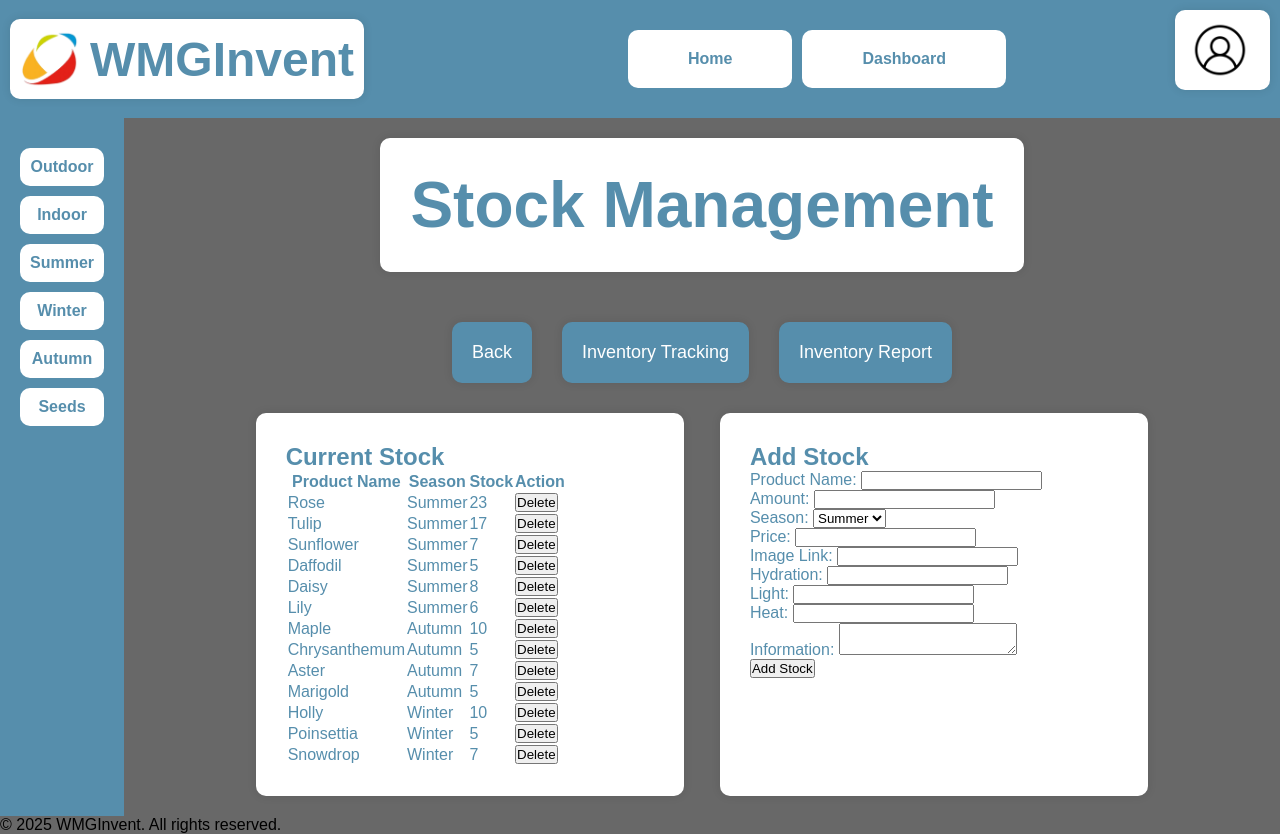
After one commit to CoverlessDev/WM278, a Flask app: page /stock_management in a window 1280 px wide. The commit adds this page. Run offline with Flask 3, Linux system fonts and the light colour scheme.

Commit message:
#23 The ability to add and remove stock through the UI and not manually

```diff
--- a/app.py
+++ b/app.py
@@ -8,15 +8,18 @@ import io
 app = Flask(__name__)
 app.secret_key = '123456'
 
+
 # Before each request, reset the session
 @app.before_request
 def reset_session():
     app.before_request_funcs[None].remove(reset_session)
     clear_session()
 
+
 # Clear the session
 def clear_session():
     session.clear()
+
 
 # Check if the user is logged in
 def is_logged_in():
@@ -30,11 +33,13 @@ def is_logged_in():
                 return True
     return False
 
+
 # Load inventory for a specific season
 def load_inventory(season):
     file_path = f'static/jsons/{season}flowers.JSON'
     with open(file_path) as f:
         return json.load(f)
+
 
 # Load a specific product from the inventory
 def load_product(season, product_name):
@@ -43,6 +48,7 @@ def load_product(season, product_name):
         if product['type_of_plant'] == product_name:
             return product
     return None
+
 
 # Calculate metrics for the inventory
 def calculate_metrics():
@@ -54,10 +60,12 @@ def calculate_metrics():
         "amount_of_stock": amount_of_stock
     }
 
+
 # Calculate the total stock
 def calculate_total_stock():
     inventory = load_all_inventory()
     return sum(item['stock'] for item in inventory)
+
 
 # Calculate the stock change
 def calculate_stock_change():
@@ -68,22 +76,26 @@ def calculate_stock_change():
     stock_change = sum(entry['new_stock'] - entry['old_stock'] for entry in log_data)
     return stock_change
 
+
 # Calculate total sales
 def calculate_sales():
     sales_data = load_sales_data()
     total_sales = sum(sale.get('quantity_sold', 0) for sale in sales_data)
     return total_sales
 
+
 # Get items with low stock
 def get_low_stock_items():
     inventory = load_all_inventory()
     return [item['type_of_plant'] for item in inventory if item['stock'] < 10]
+
 
 # Load sales data
 def load_sales_data():
     file_path = 'static/jsons/sales.JSON'
     with open(file_path) as f:
         return json.load(f)
+
 
 # Load all inventory data
 def load_all_inventory():
@@ -94,6 +106,7 @@ def load_all_inventory():
         with open(file_path) as f:
             all_inventory.extend(json.load(f))
     return all_inventory
+
 
 # Log stock changes
 def log_stock_change(product_name, season, old_stock, new_stock):
@@ -116,10 +129,12 @@ def log_stock_change(product_name, season, old_stock, new_stock):
     with open(log_file_path, 'w') as log_file:
         json.dump(log_data, log_file, indent=4)
 
+
 # Load user credentials
 def load_credentials():
     with open('static/jsons/credentials.JSON', 'r') as file:
         return json.load(file)
+
 
 # Home page view
 class HomePage(MethodView):
@@ -131,6 +146,7 @@ class HomePage(MethodView):
         inventory = load_inventory(season)
         return render_template('pages/index.html', inventory=inventory, season=season)
 
+
 # Product page view
 class ProductPage(MethodView):
     def get(self, season, product_name):
@@ -140,26 +156,31 @@ class ProductPage(MethodView):
         else:
             return "Product not found", 404
 
+
 # Inventory page view
 class InventoryPage(MethodView):
     def get(self):
         inventory = load_all_inventory()
         return render_template('pages/inventory_tracking.html', inventory=inventory)
 
+
 # Management page view
 class ManagementPage(MethodView):
     def get(self):
         return render_template('pages/management.html')
+
 
 # Profile page view
 class ProfilePage(MethodView):
     def get(self):
         return render_template('pages/profile.html')
 
+
 # Dashboard page view
 class DashboardPage(MethodView):
     def get(self):
         return render_template('pages/dashboard.html')
+
 
 # Purchase page view
 class PurchasePage(MethodView):
@@ -215,6 +236,7 @@ class PurchasePage(MethodView):
 
         return render_template('pages/purchase.html', inventory=inventory)
 
+
 # Inventory report page view
 class InventoryReportPage(MethodView):
     def get(self):
@@ -226,12 +248,14 @@ class InventoryReportPage(MethodView):
         return render_template('pages/inventory_report.html', inventory=inventory, low_stock_items=low_stock_items,
                                total_stock=total_stock, total_price=total_price)
 
+
 # Check login route
 @app.route('/check_login')
 def check_login():
     if not is_logged_in():
         return redirect(url_for('login'))
     return redirect(url_for('home'))
+
 
 # Search route
 @app.route('/search')
@@ -244,11 +268,13 @@ def search():
         results.extend([product for product in inventory if query in product['type_of_plant'].lower()])
     return render_template('pages/search_results.html', results=results, query=query)
 
+
 # API route to get inventory data
 @app.route('/api/inventory')
 def api_inventory():
     inventory = load_all_inventory()
     return json.dumps(inventory)
+
 
 # API route to get stock changes
 @app.route('/api/changes')
@@ -257,6 +283,7 @@ def api_changes():
     with open(log_file_path, 'r') as log_file:
         log_data = json.load(log_file)
     return jsonify(log_data)
+
 
 # Route to download inventory report
 @app.route('/download_inventory_report')
@@ -271,6 +298,7 @@ def download_inventory_report():
                      mimetype='text/csv',
                      as_attachment=True,
                      download_name='inventory_report.csv')
+
 
 # Route to download credentials
 @app.route('/download_credentials')
@@ -287,17 +315,20 @@ def download_credentials():
                      as_attachment=True,
                      download_name='credentials.csv')
 
+
 # Route to track inventory
 @app.route('/inventory_tracking')
 def inventory_tracking():
     inventory = load_all_inventory()
     return render_template('pages/inventory_tracking.html', inventory=inventory)
 
+
 # API route to get sales data
 @app.route('/api/sales_data')
 def api_sales_data():
     sales_data = load_sales_data()
     return jsonify(sales_data)
+
 
 # API route to get top sales data
 @app.route('/api/top_sales')
@@ -318,11 +349,13 @@ def api_top_sales():
 
     return jsonify(top_sales)
 
+
 # API route to get metrics
 @app.route('/api/metrics')
 def api_metrics():
     metrics = calculate_metrics()
     return jsonify(metrics)
+
 
 # Login route
 @app.route('/login', methods=['GET', 'POST'])
@@ -347,11 +380,13 @@ def login():
 
     return render_template('pages/login.html')
 
+
 # Logout route
 @app.route('/logout')
 def logout():
     session.clear()
     return redirect(url_for('login'))
+
 
 # API route to get dashboard metrics
 @app.route('/api/dashboard_metrics')
@@ -370,10 +405,12 @@ def api_dashboard_metrics():
     }
     return jsonify(metrics)
 
+
 # Route to display dashboard metrics
 @app.route('/dashboard_metrics')
 def dashboard_metrics():
     return render_template('resources/dashboard_metrics.html')
+
 
 # Route to add a new user
 @app.route('/add_user', methods=['POST'])
@@ -403,6 +440,7 @@ def add_user():
 
     return redirect(url_for('management'))
 
+
 # Route to edit an existing user
 @app.route('/edit_user', methods=['POST'])
 def edit_user():
@@ -426,6 +464,7 @@ def edit_user():
 
     return redirect(url_for('management'))
 
+
 # Route to delete a user
 @app.route('/delete_user/<role>/<username>', methods=['POST'])
 def delete_user(role, username):
@@ -443,6 +482,7 @@ def delete_user(role, username):
 
     return redirect(url_for('management'))
 
+
 # Management page view
 @app.route('/management')
 def management():
@@ -451,7 +491,91 @@ def management():
         credentials = json.load(file)
     return render_template('pages/management.html', credentials=credentials)
 
+
+@app.route('/add_product', methods=['POST'])
+def add_product():
+    product_name = request.form['product_name']
+    amount = int(request.form['amount'])
+    season = request.form['season']
+    price = float(request.form['price'])
+    image_link = request.form['image_link']
+    hydration = request.form['hydration']
+    light = request.form['light']
+    heat = request.form['heat']
+    information = request.form['information']
+
+    # Load existing inventory
+    file_path = f'static/jsons/{season}flowers.JSON'
+    with open(file_path, 'r') as file:
+        inventory = json.load(file)
+
+    # Add new product
+    new_product = {
+        "type_of_plant": product_name,
+        "season": season,
+        "price": price,
+        "image_link": image_link,
+        "hydration": hydration,
+        "light": light,
+        "heat": heat,
+        "information": information,
+        "stock": amount
+    }
+    print(new_product)
+    inventory.append(new_product)
+
+    # Save updated inventory
+    with open(file_path, 'w') as file:
+        json.dump(inventory, file, indent=4)
+
+    return redirect(url_for('stock_management'))
+
+@app.route('/delete_product/<season>/<product_name>', methods=['POST'])
+def delete_product(season, product_name):
+    # Load existing inventory
+    file_path = f'static/jsons/{season}flowers.JSON'
+    with open(file_path, 'r') as file:
+        inventory = json.load(file)
+
+    # Find and remove the product
+    inventory = [product for product in inventory if product['type_of_plant'] != product_name]
+
+    # Save updated inventory
+    with open(file_path, 'w') as file:
+        json.dump(inventory, file, indent=4)
+
+    return redirect(url_for('stock_management'))
+
+
+@app.route('/stock_management', methods=['GET', 'POST'])
+def stock_management():
+    if request.method == 'POST':
+        product_name = request.form['product_name']
+        season = request.form['season']
+        amount = int(request.form['amount'])
+
+        file_path = f'static/jsons/{season}flowers.JSON'
+        with open(file_path, 'r') as file:
+            inventory = json.load(file)
+
+        for product in inventory:
+            if product['type_of_plant'] == product_name:
+                old_stock = product['stock']
+                product['stock'] += amount
+                log_stock_change(product_name, season, old_stock, product['stock'])
+                break
+
+        with open(file_path, 'w') as file:
+            json.dump(inventory, file, indent=4)
+
+        return redirect(url_for('stock_management'))
+
+    inventory = load_all_inventory()
+    return render_template('pages/stock_management.html', inventory=inventory)
+
+
 # Add URL rules for the views
+
 app.add_url_rule('/', view_func=HomePage.as_view('home'))
 app.add_url_rule('/product/<season>/<product_name>', view_func=ProductPage.as_view('product'))
 app.add_url_rule('/profile', view_func=ProfilePage.as_view('profile'))
--- a/static/css/common.css
+++ b/static/css/common.css
@@ -318,3 +318,86 @@ a:hover {
     width: 100%;
     height: 300px;
 }
+
+/* Styles for the management container */
+.management-container {
+    display: flex;
+    flex-direction: column;
+    align-items: center;
+    justify-content: center;
+    height: 50%;
+    padding: 20px;
+    flex-grow: 1;
+}
+
+/* Styles for the management header */
+.management-header {
+    text-align: center;
+    margin-bottom: 20px;
+}
+
+/* Styles for the management content */
+.management-content {
+    width: 80%;
+    display: flex;
+    justify-content: space-between;
+    gap: 20px;
+    height: auto;
+    color: #568eac;
+}
+
+/* Styles for the management box */
+.management-box {
+    background-color: #ffffff;
+    padding: 30px;
+    border-radius: 10px;
+    box-shadow: 0 0 10px rgba(0, 0, 0, 0.1);
+    width: 48%;
+}
+
+/* Styles for the management box headers */
+.management-box h2 {
+    margin-top: 0;
+    font-size: 24px;
+}
+
+/* Styles for the forms and lists inside the management box */
+.management-box form,
+.management-box ul {
+    margin: 0;
+    padding: 0;
+    list-style: none;
+}
+
+/* Styles for the list items inside the management box */
+.management-box li {
+    margin-bottom: 15px;
+    font-size: 18px;
+}
+
+/* Styles for the buttons inside the management box */
+.management-box button {
+    background-color: #568eac;
+    color: white;
+    border: none;
+    padding: 10px 20px;
+    border-radius: 5px;
+    cursor: pointer;
+    font-size: 16px;
+}
+
+/* Hover effect for the buttons inside the management box */
+.management-box button:hover {
+    background-color: #ffffff;
+    color: #568eac;
+}
+
+/* Styles for the title box */
+.title-box {
+    padding: 30px;
+    background-color: #ffffff;
+    color: #568eac;
+    border-radius: 10px;
+    box-shadow: 0 0 10px rgba(0, 0, 0, 0.1);
+    font-size: 32px;
+}
--- /dev/null
+++ b/templates/pages/stock_management.html
@@ -0,0 +1,88 @@
+<!DOCTYPE html>
+<html lang="en">
+{% include 'resources/header.html' %}
+
+<head>
+    <meta charset="UTF-8">
+    <title>Stock Management</title>
+    <link rel="stylesheet" type="text/css" href="{{ url_for('static', filename='css/common.css') }}">
+</head>
+<body>
+<div class="container">
+    {% include 'resources/sidebar.html' %}
+    <div class="management-container">
+        <div class="management-header title-box">
+            <h1>Stock Management</h1>
+        </div>
+
+        {% include 'resources/dashboard_header.html' %}
+
+        <div class="management-content">
+            <div class="management-box">
+                <div class="stock-list">
+                    <h2>Current Stock</h2>
+                    <table>
+                        <thead>
+                            <tr>
+                                <th>Product Name</th>
+                                <th>Season</th>
+                                <th>Stock</th>
+                                <th>Action</th>
+                            </tr>
+                        </thead>
+                        <tbody>
+                            {% for product in inventory %}
+                                <tr>
+                                    <td>{{ product.type_of_plant }}</td>
+                                    <td>{{ product.season }}</td>
+                                    <td>{{ product.stock }}</td>
+                                    <td>
+                                        <form action="{{ url_for('delete_product', product_name=product.type_of_plant, season=product.season) }}"
+                                              method="post" style="display:inline;">
+                                            <input type="submit" value="Delete">
+                                        </form>
+                                    </td>
+                                </tr>
+                            {% endfor %}
+                        </tbody>
+                    </table>
+                </div>
+            </div>
+            <div class="management-box">
+                <div class="stock-form">
+                    <h2>Add Stock</h2>
+                    <form action="/add_product" method="post">
+                        <label for="add-product">Product Name:</label>
+                        <input type="text" id="add-product" name="product_name" required><br>
+                        <label for="add-amount">Amount:</label>
+                        <input type="number" id="add-amount" name="amount" required><br>
+                        <label for="season">Season:</label>
+                        <select id="season" name="season" required>
+                            <option value="Summer">Summer</option>
+                            <option value="Autumn">Autumn</option>
+                            <option value="Winter">Winter</option>
+                        </select><br>
+                        <label for="price">Price:</label>
+                        <input type="number" step="0.01" id="price" name="price" required><br>
+                        <label for="image_link">Image Link:</label>
+                        <input type="text" id="image_link" name="image_link" required><br>
+                        <label for="hydration">Hydration:</label>
+                        <input type="text" id="hydration" name="hydration" required><br>
+                        <label for="light">Light:</label>
+                        <input type="text" id="light" name="light" required><br>
+                        <label for="heat">Heat:</label>
+                        <input type="text" id="heat" name="heat" required><br>
+                        <label for="information">Information:</label>
+                        <textarea id="information" name="information" required></textarea><br>
+                        <input type="hidden" name="action" value="add">
+                        <input type="submit" value="Add Stock">
+                    </form>
+                </div>
+            </div>
+        </div>
+    </div>
+</div>
+{% include 'resources/footer.html' %}
+
+</body>
+</html>
--- a/templates/resources/dashboard_header.html
+++ b/templates/resources/dashboard_header.html
@@ -15,8 +15,10 @@
         <a href="{{ url_for('dashboard') }}" class="dashboard-button">Back</a>
         <a href="{{ url_for('inventory_tracking') }}" class="dashboard-button">Inventory Tracking</a>
         <a href="{{ url_for('inventory_report') }}" class="dashboard-button">Inventory Report</a>
-        {% if session['role'] == 'admin' or session['role'] == 'buyer' %}
+        {% if session['role'] == 'admin'%}
             <a href="{{ url_for('purchase') }}" class="dashboard-button">Purchasing Management</a>
+            <a href="{{ url_for('stock_management') }}" class="dashboard-button">Stock Management</a>
+
         {% endif %}
     </div>
 </div>
```
Also changed, not shown: templates/pages/dashboard.html (+9 -5 lines), templates/pages/management.html (+0 -83 lines).
